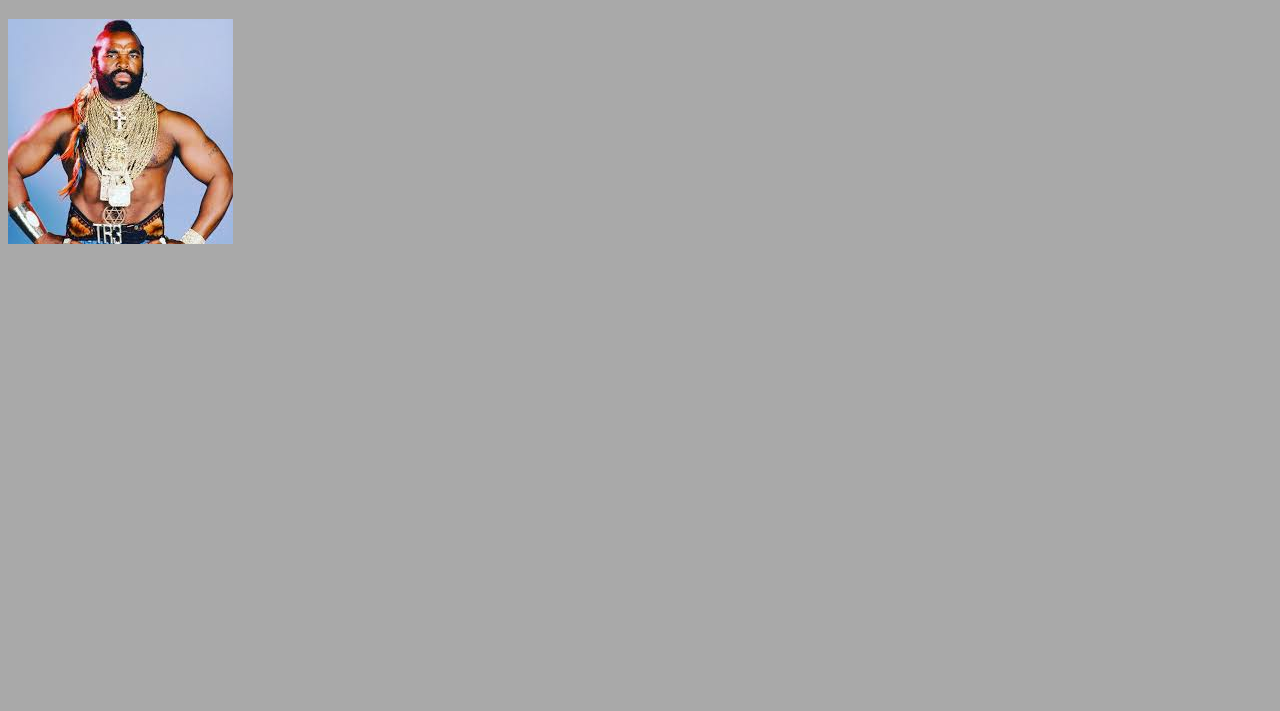
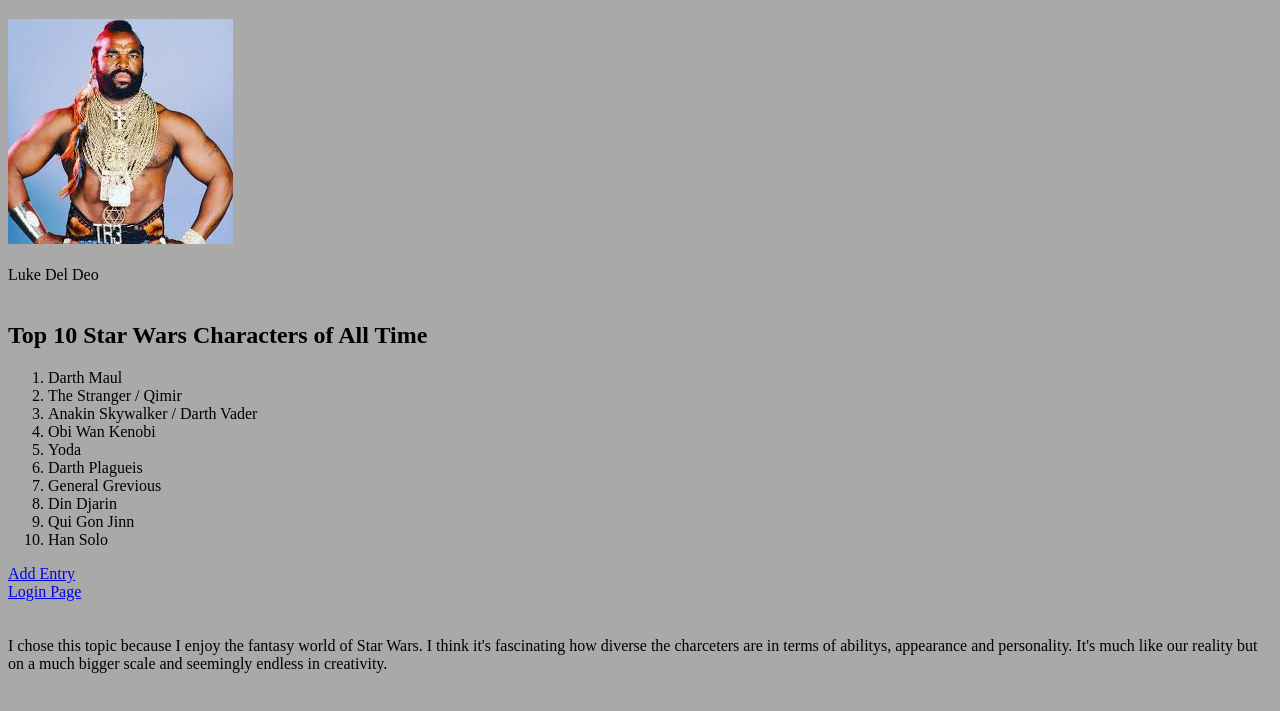
Before and after one commit to LDelDeo/WebAPIForGames2025, a website: page public/index.html in a window 1280 px wide. Shown: the part 61-772 px from the top of the page. Drawn offline with Linux system fonts and the light colour scheme.

Commit message:
Assignment1

```diff
--- a/public/index.html
+++ b/public/index.html
@@ -10,5 +10,35 @@
     <h1>Welcome to the Main Page for Web API for Games</h1>
     <img src="images/mrt.jpg" alt="Picture of Mr. T">
 
+    <br>
+    <br>
+    Luke Del Deo
+    <br>
+    <br>
+
+    <h2>Top 10 Star Wars Characters of All Time</h2>
+    <ol>
+        <li>Darth Maul</li>
+        <li>The Stranger / Qimir</li>
+        <li>Anakin Skywalker / Darth Vader</li>
+        <li>Obi Wan Kenobi</li>
+        <li>Yoda</li>
+        <li>Darth Plagueis</li>
+        <li>General Grevious</li>
+        <li>Din Djarin</li>
+        <li>Qui Gon Jinn</li>
+        <li>Han Solo</li>
+    </ol>
+
+    <a href="addentry.html">Add Entry</a>
+    <br>
+    <a href="loginpage.html">Login Page</a>
+    <br>
+    <br>
+    <br>
+    I chose this topic because I enjoy the fantasy world of Star Wars. I think it's fascinating how diverse the charceters
+    are in terms of abilitys, appearance and personality. It's much like our reality but on a much bigger scale and seemingly
+    endless in creativity.
+
 </body>
 </html>
```
Also changed, not shown: public/addentry.html (added, +14 -0 lines), public/loginpage.html (added, +20 -0 lines).
